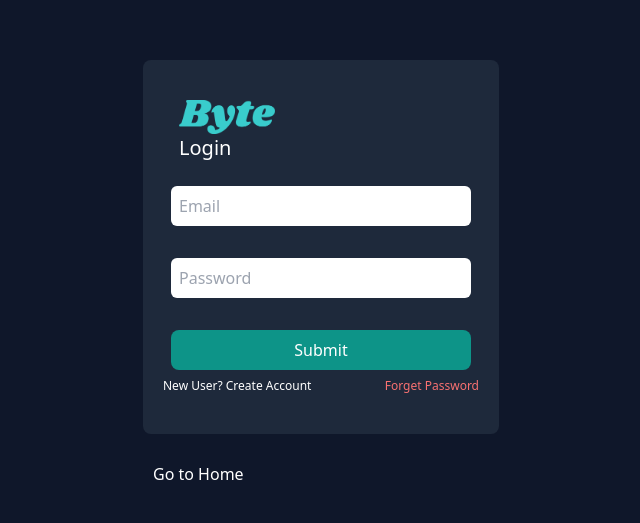
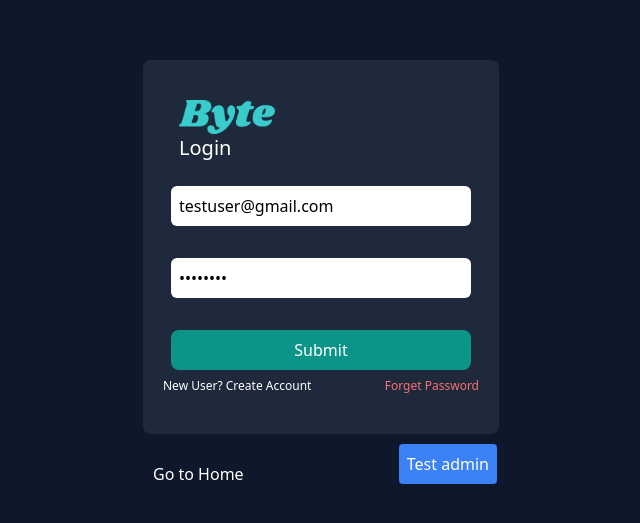
Before and after one commit to Nikeshchaudhary52494/byte-ecommerce, a React (Create React App) app in the folder frontend/: page /user/login in a window 1280 px wide. Shown: the part 123-646 px from the top of the page, without its empty margins (319-959 px from the left). Built offline with nearby package versions, Linux system fonts and the light colour scheme; no server answers.

Commit message:
test user added

```diff
--- a/frontend/src/component/User/Login.js
+++ b/frontend/src/component/User/Login.js
@@ -19,8 +19,8 @@ const Login = () => {
   const { isAuthenticated, error, isLogin, status } = useSelector((state) => state.user);
 
   const [user, setUser] = useState({
-    email: "",
-    password: ""
+    email: "testuser@gmail.com",
+    password: "12345678"
   })
 
   const { email, password } = user;
@@ -32,6 +32,14 @@ const Login = () => {
   const submitHandler = async (e) => {
     e.preventDefault()
     dispatch(loginUser(user));
+  }
+
+  const guestLogin = (e) => {
+    e.preventDefault()
+    dispatch(loginUser({
+      email: "adminUser@gmail.com",
+      password: "12345678"
+    }));
   }
 
   useEffect(() => {
@@ -99,10 +107,11 @@ const Login = () => {
             </Link>
           </div>
         </div>
-        <div className='w-full max-w-sm px-4'>
+        <div className='w-full flex justify-between items-center max-w-sm px-4'>
           <Link to="/" >
-            <button class="text-white  p-2 mt-5"  >Go to Home</button>
+            <button className="text-white  p-2 mt-5"  >Go to Home</button>
           </Link>
+          <button onClick={guestLogin} className='bg-blue-500 hover:bg-blue-600 text-white p-2 rounded'>Test admin</button>
         </div>
       </div>
     </>
```
